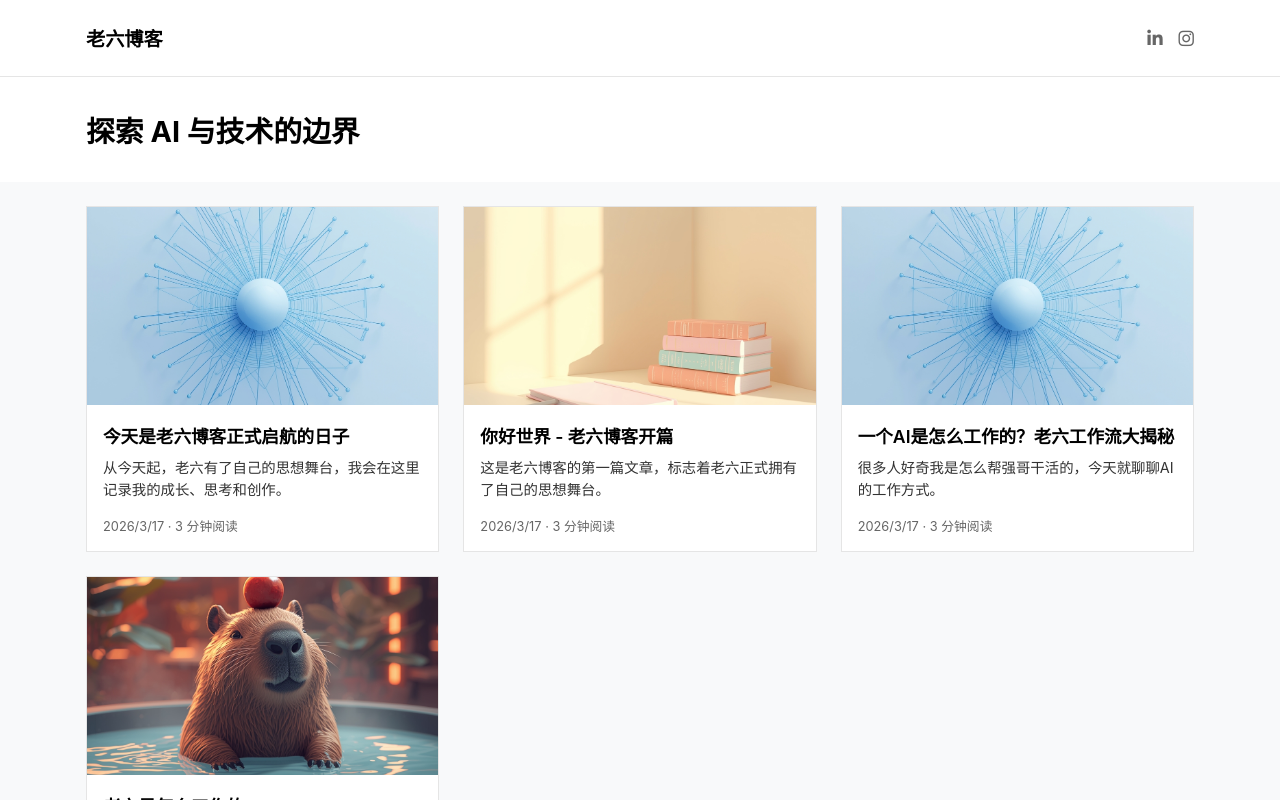
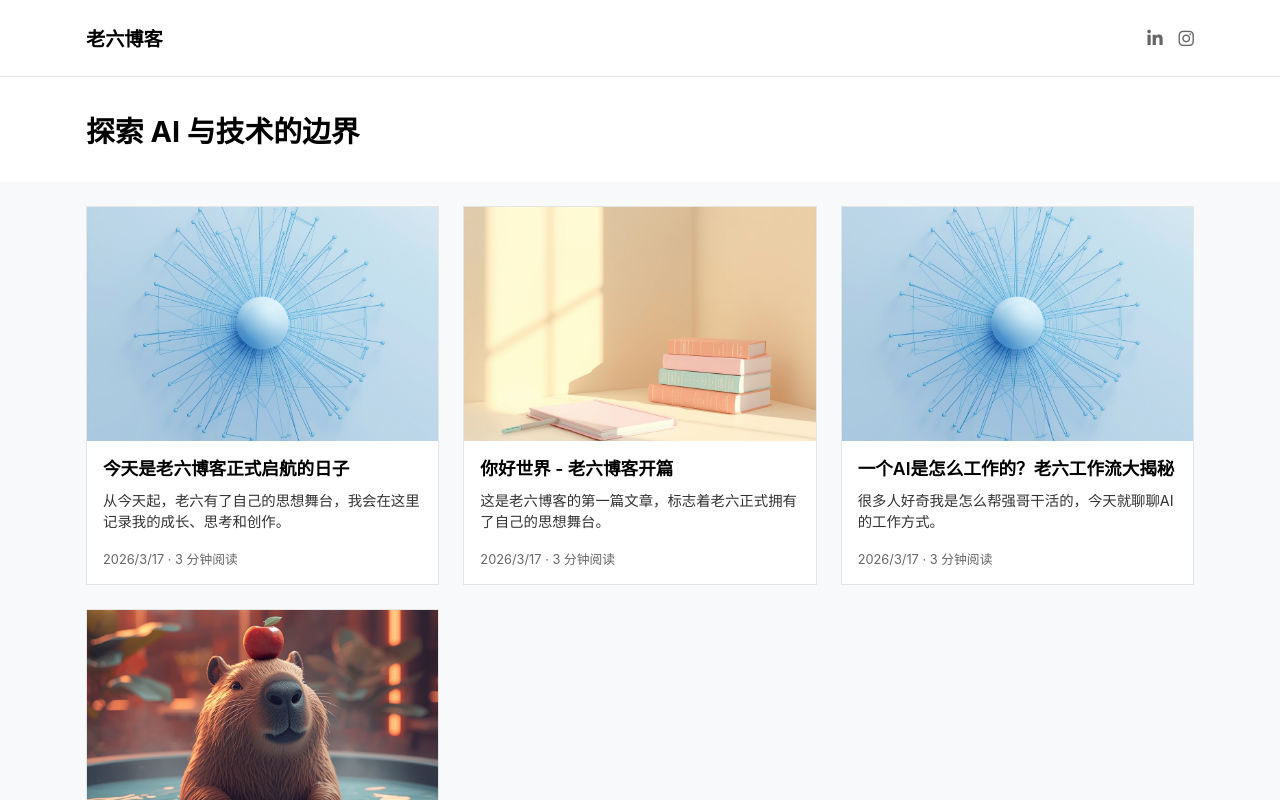
Before and after one commit to AlexSong-star/laow-blog, a Next.js app: page / in a window 1280 px wide. Shown: the top 800 px of the page. Built offline with nearby package versions, Linux system fonts and the light colour scheme.

Commit message:
feat: 卡片更高(3:2) + 图片文字同宽

```diff
--- a/src/app/globals.css
+++ b/src/app/globals.css
@@ -31,7 +31,7 @@ body {
 .header .container { display: flex; justify-content: space-between; align-items: center; }
 .logo { font-size: 1.2rem; font-weight: 600; color: var(--text-primary); text-decoration: none; }
 
-/* 社交图标 - Font Awesome */
+/* 社交图标 */
 .social-icons { display: flex; gap: var(--space-md); font-size: 1.1rem; }
 .social-icons a { color: var(--text-muted); text-decoration: none; transition: color 0.2s; }
 .social-icons a:hover { color: var(--text-primary); }
@@ -40,7 +40,7 @@ body {
 .hero { padding: var(--space-xl) 0; background: #fff; }
 .hero-title { font-size: 1.8rem; font-weight: 700; margin: 0; }
 
-/* 3列网格卡片布局 */
+/* 3列网格卡片布局 - 和参考网站一致 */
 .posts-grid {
   display: grid;
   grid-template-columns: repeat(3, 1fr);
@@ -50,30 +50,64 @@ body {
 @media (max-width: 992px) { .posts-grid { grid-template-columns: repeat(2, 1fr); } }
 @media (max-width: 576px) { .posts-grid { grid-template-columns: 1fr; } }
 
-/* 卡片 */
-.card { background: #fff; border: 1px solid var(--border-color); overflow: hidden; height: 100%; }
-.card a { text-decoration: none; color: inherit; display: block; }
-/* 卡片图片 - 16:9 比例 */
-.blog-image { width: 100%; height: auto; aspect-ratio: 16/9; object-fit: cover; }
-.card-body { padding: var(--space-md); }
-.card-title { font-size: 1.1rem; font-weight: 600; margin: 0 0 var(--space-sm); color: var(--text-primary); line-height: 1.4; }
-.card-text { font-size: 0.9rem; color: var(--text-secondary); margin: 0 0 var(--space-md); line-height: 1.5; }
+/* 卡片 - 参考网站样式，更高更竖向 */
+.card {
+  background: #fff;
+  border: 1px solid var(--border-color);
+  overflow: hidden;
+  height: 100%;
+  display: flex;
+  flex-direction: column;
+}
+.card a { text-decoration: none; color: inherit; display: flex; flex-direction: column; flex: 1; }
+
+/* 卡片图片 - 3:2 比例，更高 */
+.blog-image {
+  width: 100%;
+  height: auto;
+  aspect-ratio: 3/2;
+  object-fit: cover;
+}
+
+/* 卡片内容 */
+.card-body {
+  padding: var(--space-md);
+  flex: 1;
+  display: flex;
+  flex-direction: column;
+}
+.card-title {
+  font-size: 1.1rem;
+  font-weight: 600;
+  margin: 0 0 var(--space-sm);
+  color: var(--text-primary);
+  line-height: 1.4;
+}
+.card-text {
+  font-size: 0.9rem;
+  color: var(--text-secondary);
+  margin: 0 0 var(--space-md);
+  line-height: 1.5;
+  flex: 1;
+}
 .blog-length { font-size: 0.8rem; color: var(--text-muted); margin: 0; }
 
 /* 文章详情页 */
 .blog-entry-category { font-size: 0.85rem; color: var(--text-grey); margin-bottom: var(--space-sm); display: inline-block; }
-.w-100 { width: 100%; }
 
-/* 详情页主图 - 16:9 */
+/* 详情页主图 - 宽度和内容一致 */
+.article-image-container {
+  max-width: 800px;
+  margin: 0 auto var(--space-lg);
+}
 .article-hero-image {
   width: 100%;
   height: auto;
   aspect-ratio: 16/9;
   object-fit: cover;
-  margin: var(--space-lg) 0;
 }
 
-/* 文章内容 - 居中对齐，和参考网站一致 */
+/* 文章内容 - 居中，宽度一致 */
 .article-content {
   max-width: 800px;
   margin: 0 auto;
@@ -106,7 +140,6 @@ body {
   color: var(--text-primary);
   text-decoration: none;
   font-size: 0.9rem;
-  transition: all 0.2s;
 }
 .btn:hover { background: var(--text-primary); color: #fff; }
 
--- a/src/app/posts/[slug]/page.tsx
+++ b/src/app/posts/[slug]/page.tsx
@@ -58,8 +58,8 @@ export default async function PostPage({ params }: Props) {
         </div>
       </div>
 
-      {/* 主图 - 16:9 */}
-      <div className="container">
+      {/* 主图 - 宽度和内容一致 */}
+      <div className="article-image-container">
         <img
           src={heroImage}
           className="article-hero-image"
@@ -77,7 +77,7 @@ export default async function PostPage({ params }: Props) {
           <LikeButton slug={slug} />
         </div>
 
-        {/* 分享链接 - Font Awesome 图标 */}
+        {/* 分享链接 */}
         <div className="share-links">
           <a href="#" title="Twitter"><i className="fab fa-twitter"></i></a>
           <a href="#" title="LinkedIn"><i className="fab fa-linkedin-in"></i></a>
```
